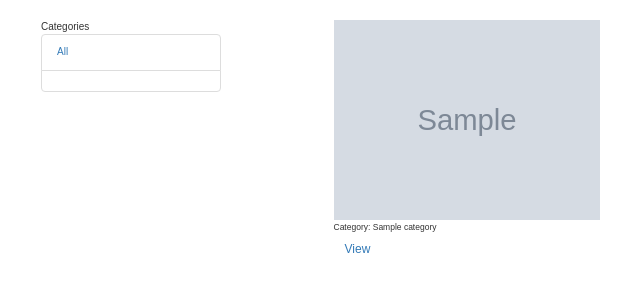
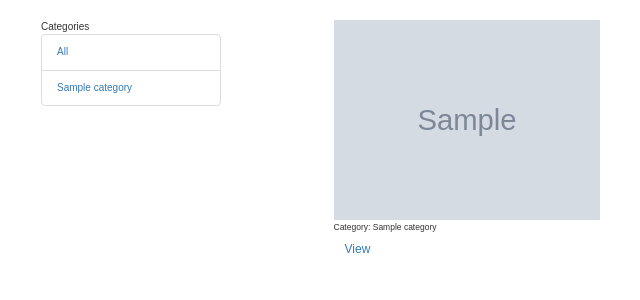
Before and after one commit to 299hannah/gallery, a Django app: template photos/templates/index.html in a window 1280 px wide. Shown: the part 52-352 px from the top of the page, without its empty margins (29-669 px from the left). Run offline with Django 3.2, Linux system fonts and the light colour scheme; the template is opened without the code that fills it: most values are stand-ins (such as "Sample title", 1, 10 or a date in 2020); grey boxes marked "Sample" are stand-in pictures; parts of the project's set-up code (start-up, migrations or seed data) failed here and were passed over; some libraries are stand-ins or nearby versions.

Commit message:
making my categories to be clickable

```diff
--- a/photos/templates/index.html
+++ b/photos/templates/index.html
@@ -24,7 +24,7 @@
 
                   {%for category in categories%}
                   <li class="list-group-item">
-                    <!-- <a href="{% url 'index' %}?category={{category.name}}">{{category.name}}</a> -->
+                    <a href="{% url 'index' %}?category={{category.name}}">{{category.name}}</a>
                     </li>
 
                   {%endfor%}
```
